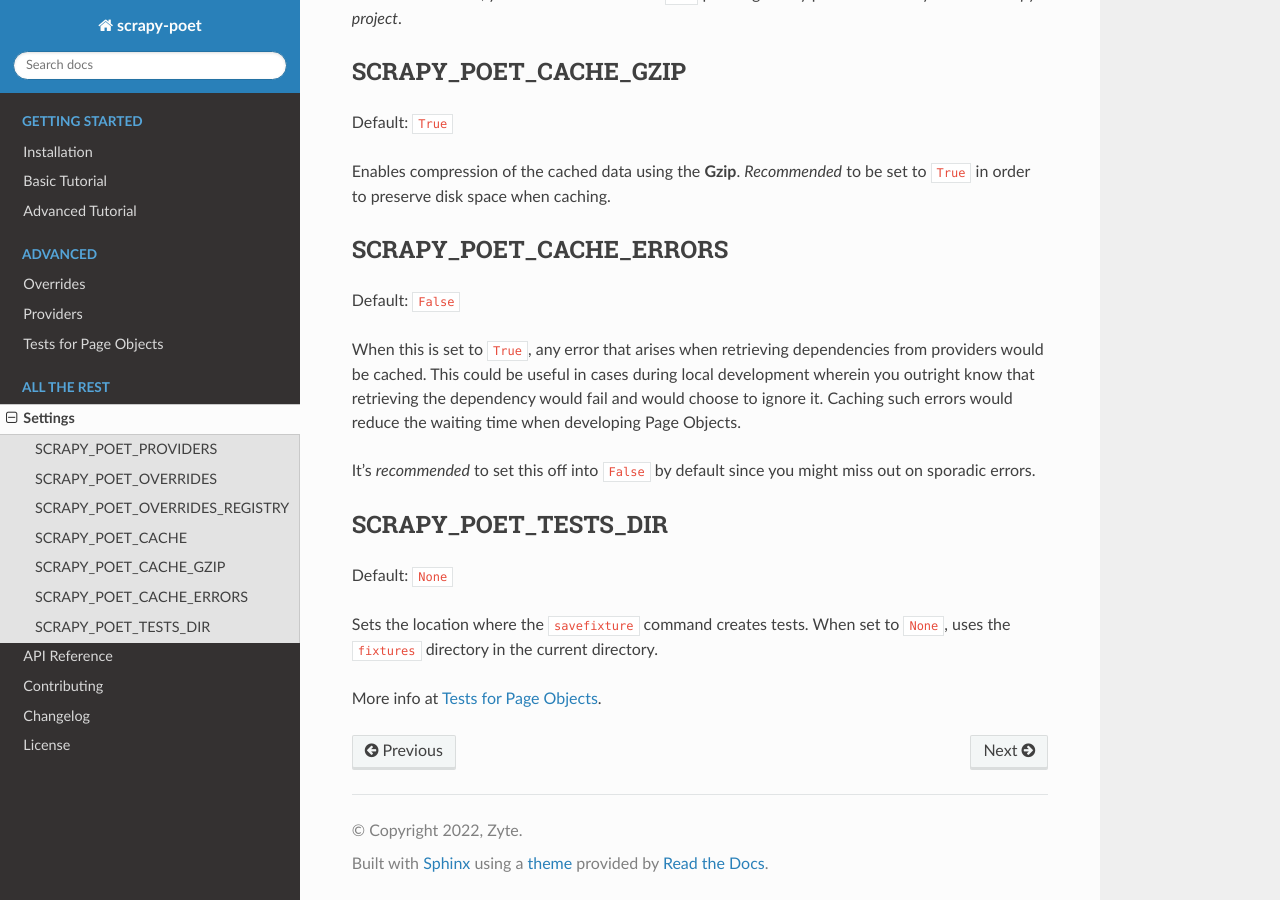
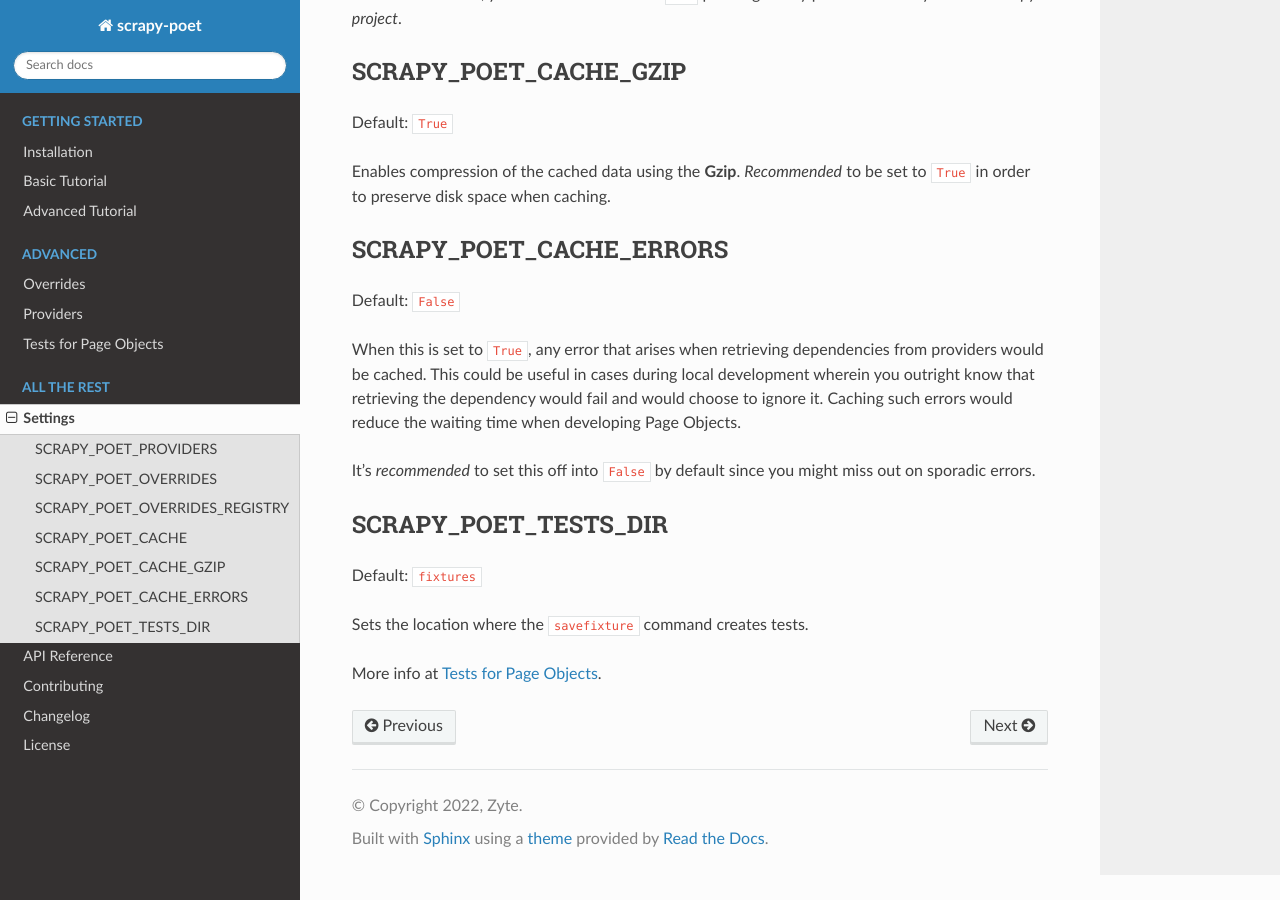
Before and after one commit to scrapinghub/scrapy-poet, a Sphinx documentation site: the page built from docs/settings.rst, in a window 1280 px wide and 900 px high, scrolled down 1109 px. Built offline with Sphinx 7.4.7 and the Read the Docs theme 2.0.0, drawn with Linux system fonts in a browser that asks for light colours.

Commit message:
Simplify the SCRAPY_POET_TESTS_DIR doc.

```diff
--- a/docs/settings.rst
+++ b/docs/settings.rst
@@ -83,9 +83,8 @@ out on sporadic errors.
 SCRAPY_POET_TESTS_DIR
 ---------------------
 
-Default: ``None``
+Default: ``fixtures``
 
-Sets the location where the ``savefixture`` command creates tests. When set to
-``None``, uses the ``fixtures`` directory in the current directory.
+Sets the location where the ``savefixture`` command creates tests.
 
 More info at :ref:`testing`.
```
